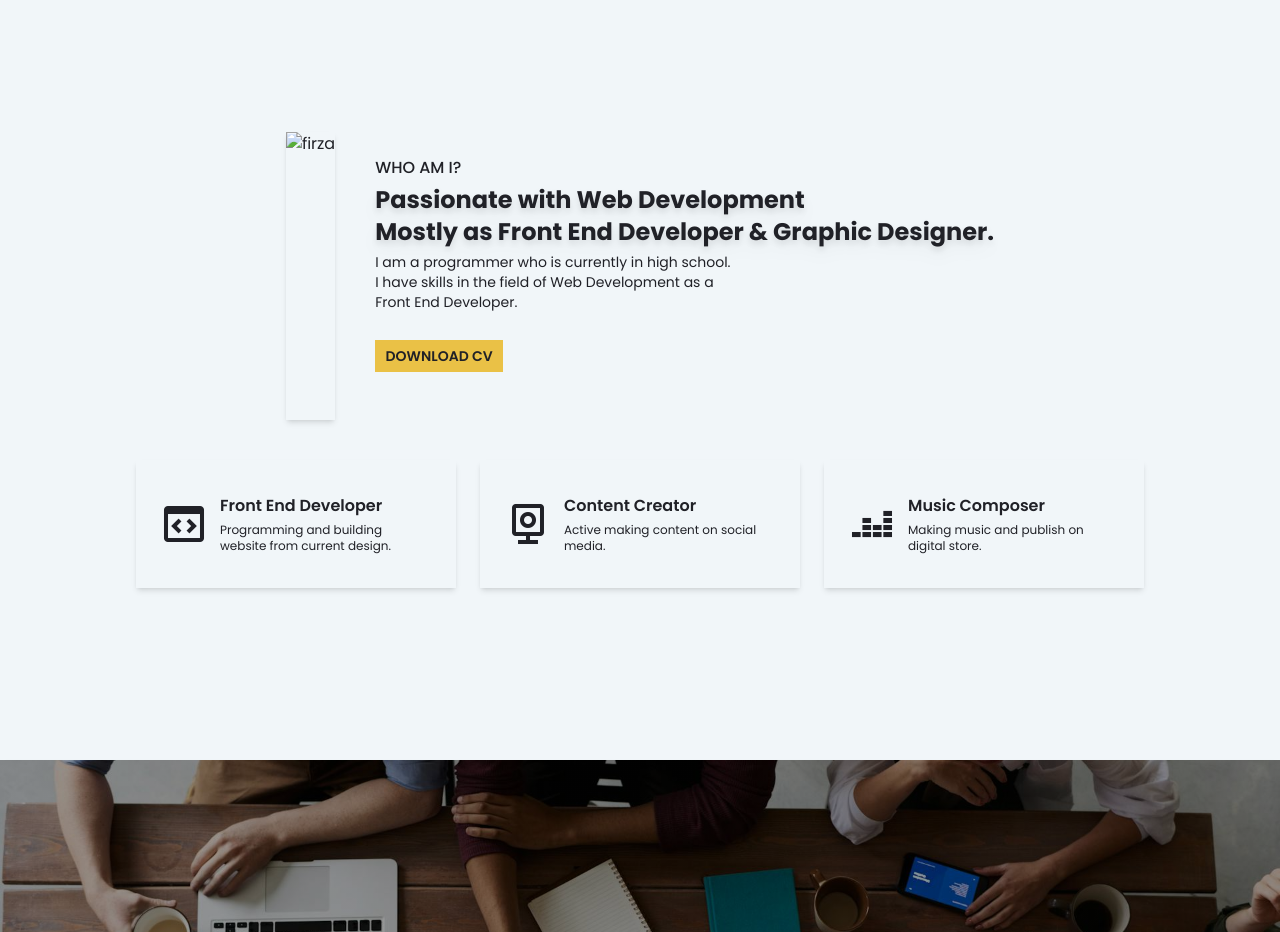
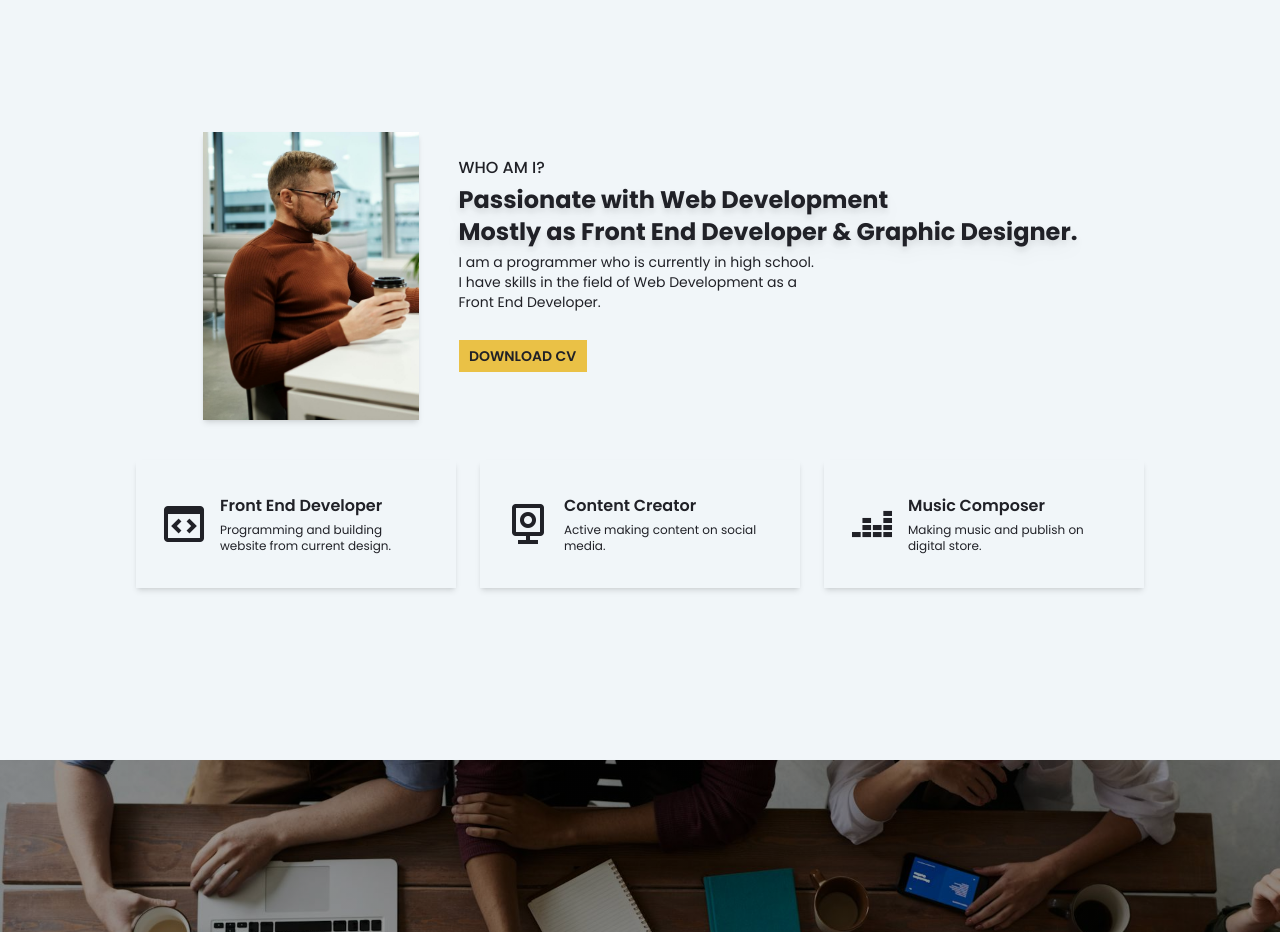
Before and after one commit to Rizafi/Developer, a plain HTML site: page index.html in a window 1280 px wide. Shown: the part 840-1772 px from the top of the page. Drawn offline with nearby package versions, Linux system fonts and the light colour scheme.

Commit message:
Update index.html

```diff
--- a/index.html
+++ b/index.html
@@ -108,7 +108,7 @@
     >
       <div class="container flex flex-col items-center mx-auto my-auto gap-10">
         <div class="top flex items-center">
-          <img src="/assets/avatar.jpg" alt="firza" class="h-72 shadow-md" />
+          <img src="avatar.jpg" alt="firza" class="h-72 shadow-md" />
           <div class="text ml-10">
             <p class="font-medium my-1">WHO AM I?</p>
             <h5 class="text-2xl font-bold my-1 drop-shadow-lg">
```
